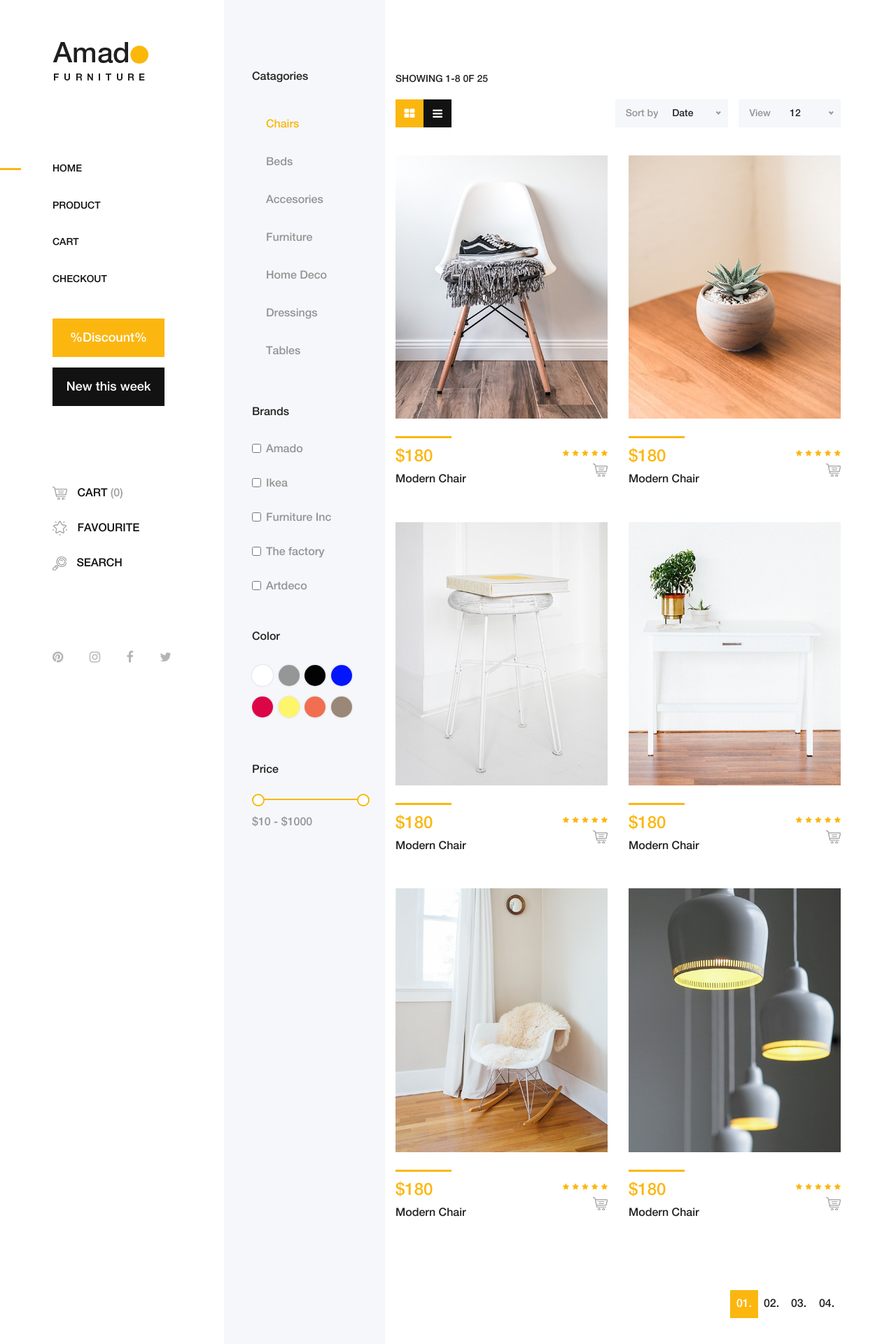
After one commit to trinhbahuy/feng_shui, a Django app: page /store/shop in a window 1280 px wide. The commit adds this page. Shown: the top 1920 px of the page at 70% size. Run offline with Django 3.2, Linux system fonts and the light colour scheme; some libraries are stand-ins or nearby versions.

Commit message:
add more pages

```diff
--- a/shop/settings.py
+++ b/shop/settings.py
@@ -85,7 +85,7 @@ DATABASES = {
     'default': {
         'ENGINE': 'django.db.backends.mysql',
         'OPTIONS': {
-            'read_default_file': '/etc/my.cnf',
+            'read_default_file': '/etc/mysql/my.cnf',
         },
     }
 }
--- a/store/templates/store/base.html
+++ b/store/templates/store/base.html
@@ -10,10 +10,10 @@
     <!-- The above 4 meta tags *must* come first in the head; any other head content must come *after* these tags -->
 
     <!-- Title  -->
-    <title>Amado - Furniture Ecommerce Template | Home</title>
+    <title>Phong Thuỷ TH</title>
 
     <!-- Favicon  -->
-    <link rel="icon" href="{% static 'img/core-img/favicon.ico' %}">
+    <link rel="icon" href="{% static 'img/core-img/icon.png' %}">
 
     <!-- Core Style CSS -->
     <link rel="stylesheet" href="{% static 'css/core-style.css' %}">
@@ -68,9 +68,8 @@
             <!-- Amado Nav -->
             <nav class="amado-nav">
                 <ul>
-                    <li class="active"><a href="index.html">Home</a></li>
-                    <li><a href="shop.html">Shop</a></li>
-                    <li><a href="product-details.html">Product</a></li>
+                    <li class="active"><a href="/store">Home</a></li>
+                    <li><a href="/store/product">Product</a></li>
                     <li><a href="cart.html">Cart</a></li>
                     <li><a href="checkout.html">Checkout</a></li>
                 </ul>
--- a/store/templates/store/index.html
+++ b/store/templates/store/index.html
@@ -7,7 +7,7 @@
 
                 <!-- Single Catagory -->
                 <div class="single-products-catagory clearfix">
-                    <a href="shop.html">
+                    <a href="/store/shop">
                         <img src="{% static 'img/bg-img/1.jpg' %}" alt="">
                         <!-- Hover Content -->
                         <div class="hover-content">
@@ -20,7 +20,7 @@
 
                 <!-- Single Catagory -->
                 <div class="single-products-catagory clearfix">
-                    <a href="shop.html">
+                    <a href="/store/shop">
                         <img src="{% static 'img/bg-img/2.jpg' %}" alt="">
                         <!-- Hover Content -->
                         <div class="hover-content">
@@ -33,7 +33,7 @@
 
                 <!-- Single Catagory -->
                 <div class="single-products-catagory clearfix">
-                    <a href="shop.html">
+                    <a href="/store/shop">
                         <img src="{% static 'img/bg-img/3.jpg' %}" alt="">
                         <!-- Hover Content -->
                         <div class="hover-content">
--- /dev/null
+++ b/store/templates/store/shop.html
@@ -0,0 +1,378 @@
+{% extends "./base.html" %}
+{% load static %}
+{% block content %}
+   <div class="shop_sidebar_area">
+
+            <!-- ##### Single Widget ##### -->
+            <div class="widget catagory mb-50">
+                <!-- Widget Title -->
+                <h6 class="widget-title mb-30">Catagories</h6>
+
+                <!--  Catagories  -->
+                <div class="catagories-menu">
+                    <ul>
+                        <li class="active"><a href="#">Chairs</a></li>
+                        <li><a href="#">Beds</a></li>
+                        <li><a href="#">Accesories</a></li>
+                        <li><a href="#">Furniture</a></li>
+                        <li><a href="#">Home Deco</a></li>
+                        <li><a href="#">Dressings</a></li>
+                        <li><a href="#">Tables</a></li>
+                    </ul>
+                </div>
+            </div>
+
+            <!-- ##### Single Widget ##### -->
+            <div class="widget brands mb-50">
+                <!-- Widget Title -->
+                <h6 class="widget-title mb-30">Brands</h6>
+
+                <div class="widget-desc">
+                    <!-- Single Form Check -->
+                    <div class="form-check">
+                        <input class="form-check-input" type="checkbox" value="" id="amado">
+                        <label class="form-check-label" for="amado">Amado</label>
+                    </div>
+                    <!-- Single Form Check -->
+                    <div class="form-check">
+                        <input class="form-check-input" type="checkbox" value="" id="ikea">
+                        <label class="form-check-label" for="ikea">Ikea</label>
+                    </div>
+                    <!-- Single Form Check -->
+                    <div class="form-check">
+                        <input class="form-check-input" type="checkbox" value="" id="furniture">
+                        <label class="form-check-label" for="furniture">Furniture Inc</label>
+                    </div>
+                    <!-- Single Form Check -->
+                    <div class="form-check">
+                        <input class="form-check-input" type="checkbox" value="" id="factory">
+                        <label class="form-check-label" for="factory">The factory</label>
+                    </div>
+                    <!-- Single Form Check -->
+                    <div class="form-check">
+                        <input class="form-check-input" type="checkbox" value="" id="artdeco">
+                        <label class="form-check-label" for="artdeco">Artdeco</label>
+                    </div>
+                </div>
+            </div>
+
+            <!-- ##### Single Widget ##### -->
+            <div class="widget color mb-50">
+                <!-- Widget Title -->
+                <h6 class="widget-title mb-30">Color</h6>
+
+                <div class="widget-desc">
+                    <ul class="d-flex">
+                        <li><a href="#" class="color1"></a></li>
+                        <li><a href="#" class="color2"></a></li>
+                        <li><a href="#" class="color3"></a></li>
+                        <li><a href="#" class="color4"></a></li>
+                        <li><a href="#" class="color5"></a></li>
+                        <li><a href="#" class="color6"></a></li>
+                        <li><a href="#" class="color7"></a></li>
+                        <li><a href="#" class="color8"></a></li>
+                    </ul>
+                </div>
+            </div>
+
+            <!-- ##### Single Widget ##### -->
+            <div class="widget price mb-50">
+                <!-- Widget Title -->
+                <h6 class="widget-title mb-30">Price</h6>
+
+                <div class="widget-desc">
+                    <div class="slider-range">
+                        <div data-min="10" data-max="1000" data-unit="$" class="slider-range-price ui-slider ui-slider-horizontal ui-widget ui-widget-content ui-corner-all" data-value-min="10" data-value-max="1000" data-label-result="">
+                            <div class="ui-slider-range ui-widget-header ui-corner-all"></div>
+                            <span class="ui-slider-handle ui-state-default ui-corner-all" tabindex="0"></span>
+                            <span class="ui-slider-handle ui-state-default ui-corner-all" tabindex="0"></span>
+                        </div>
+                        <div class="range-price">$10 - $1000</div>
+                    </div>
+                </div>
+            </div>
+        </div>
+
+        <div class="amado_product_area section-padding-100">
+            <div class="container-fluid">
+
+                <div class="row">
+                    <div class="col-12">
+                        <div class="product-topbar d-xl-flex align-items-end justify-content-between">
+                            <!-- Total Products -->
+                            <div class="total-products">
+                                <p>Showing 1-8 0f 25</p>
+                                <div class="view d-flex">
+                                    <a href="#"><i class="fa fa-th-large" aria-hidden="true"></i></a>
+                                    <a href="#"><i class="fa fa-bars" aria-hidden="true"></i></a>
+                                </div>
+                            </div>
+                            <!-- Sorting -->
+                            <div class="product-sorting d-flex">
+                                <div class="sort-by-date d-flex align-items-center mr-15">
+                                    <p>Sort by</p>
+                                    <form action="#" method="get">
+                                        <select name="select" id="sortBydate">
+                                            <option value="value">Date</option>
+                                            <option value="value">Newest</option>
+                                            <option value="value">Popular</option>
+                                        </select>
+                                    </form>
+                                </div>
+                                <div class="view-product d-flex align-items-center">
+                                    <p>View</p>
+                                    <form action="#" method="get">
+                                        <select name="select" id="viewProduct">
+                                            <option value="value">12</option>
+                                            <option value="value">24</option>
+                                            <option value="value">48</option>
+                                            <option value="value">96</option>
+                                        </select>
+                                    </form>
+                                </div>
+                            </div>
+                        </div>
+                    </div>
+                </div>
+
+                <div class="row">
+
+                    <!-- Single Product Area -->
+                    <div class="col-12 col-sm-6 col-md-12 col-xl-6">
+                        <div class="single-product-wrapper">
+                            <!-- Product Image -->
+                            <div class="product-img">
+                                <img src="img/product-img/product1.jpg" alt="">
+                                <!-- Hover Thumb -->
+                                <img class="hover-img" src="img/product-img/product2.jpg" alt="">
+                            </div>
+
+                            <!-- Product Description -->
+                            <div class="product-description d-flex align-items-center justify-content-between">
+                                <!-- Product Meta Data -->
+                                <div class="product-meta-data">
+                                    <div class="line"></div>
+                                    <p class="product-price">$180</p>
+                                    <a href="product-details.html">
+                                        <h6>Modern Chair</h6>
+                                    </a>
+                                </div>
+                                <!-- Ratings & Cart -->
+                                <div class="ratings-cart text-right">
+                                    <div class="ratings">
+                                        <i class="fa fa-star" aria-hidden="true"></i>
+                                        <i class="fa fa-star" aria-hidden="true"></i>
+                                        <i class="fa fa-star" aria-hidden="true"></i>
+                                        <i class="fa fa-star" aria-hidden="true"></i>
+                                        <i class="fa fa-star" aria-hidden="true"></i>
+                                    </div>
+                                    <div class="cart">
+                                        <a href="cart.html" data-toggle="tooltip" data-placement="left" title="Add to Cart"><img src="img/core-img/cart.png" alt=""></a>
+                                    </div>
+                                </div>
+                            </div>
+                        </div>
+                    </div>
+
+                    <!-- Single Product Area -->
+                    <div class="col-12 col-sm-6 col-md-12 col-xl-6">
+                        <div class="single-product-wrapper">
+                            <!-- Product Image -->
+                            <div class="product-img">
+                                <img src="img/product-img/product2.jpg" alt="">
+                                <!-- Hover Thumb -->
+                                <img class="hover-img" src="img/product-img/product3.jpg" alt="">
+                            </div>
+
+                            <!-- Product Description -->
+                            <div class="product-description d-flex align-items-center justify-content-between">
+                                <!-- Product Meta Data -->
+                                <div class="product-meta-data">
+                                    <div class="line"></div>
+                                    <p class="product-price">$180</p>
+                                    <a href="product-details.html">
+                                        <h6>Modern Chair</h6>
+                                    </a>
+                                </div>
+                                <!-- Ratings & Cart -->
+                                <div class="ratings-cart text-right">
+                                    <div class="ratings">
+                                        <i class="fa fa-star" aria-hidden="true"></i>
+                                        <i class="fa fa-star" aria-hidden="true"></i>
+                                        <i class="fa fa-star" aria-hidden="true"></i>
+                                        <i class="fa fa-star" aria-hidden="true"></i>
+                                        <i class="fa fa-star" aria-hidden="true"></i>
+                                    </div>
+                                    <div class="cart">
+                                        <a href="cart.html" data-toggle="tooltip" data-placement="left" title="Add to Cart"><img src="img/core-img/cart.png" alt=""></a>
+                                    </div>
+                                </div>
+                            </div>
+                        </div>
+                    </div>
+
+                    <!-- Single Product Area -->
+                    <div class="col-12 col-sm-6 col-md-12 col-xl-6">
+                        <div class="single-product-wrapper">
+                            <!-- Product Image -->
+                            <div class="product-img">
+                                <img src="img/product-img/product3.jpg" alt="">
+                                <!-- Hover Thumb -->
+                                <img class="hover-img" src="img/product-img/product4.jpg" alt="">
+                            </div>
+
+                            <!-- Product Description -->
+                            <div class="product-description d-flex align-items-center justify-content-between">
+                                <!-- Product Meta Data -->
+                                <div class="product-meta-data">
+                                    <div class="line"></div>
+                                    <p class="product-price">$180</p>
+                                    <a href="product-details.html">
+                                        <h6>Modern Chair</h6>
+                                    </a>
+                                </div>
+                                <!-- Ratings & Cart -->
+                                <div class="ratings-cart text-right">
+                                    <div class="ratings">
+                                        <i class="fa fa-star" aria-hidden="true"></i>
+                                        <i class="fa fa-star" aria-hidden="true"></i>
+                                        <i class="fa fa-star" aria-hidden="true"></i>
+                                        <i class="fa fa-star" aria-hidden="true"></i>
+                                        <i class="fa fa-star" aria-hidden="true"></i>
+                                    </div>
+                                    <div class="cart">
+                                        <a href="cart.html" data-toggle="tooltip" data-placement="left" title="Add to Cart"><img src="img/core-img/cart.png" alt=""></a>
+                                    </div>
+                                </div>
+                            </div>
+                        </div>
+                    </div>
+
+                    <!-- Single Product Area -->
+                    <div class="col-12 col-sm-6 col-md-12 col-xl-6">
+                        <div class="single-product-wrapper">
+                            <!-- Product Image -->
+                            <div class="product-img">
+                                <img src="img/product-img/product4.jpg" alt="">
+                                <!-- Hover Thumb -->
+                                <img class="hover-img" src="img/product-img/product5.jpg" alt="">
+                            </div>
+
+                            <!-- Product Description -->
+                            <div class="product-description d-flex align-items-center justify-content-between">
+                                <!-- Product Meta Data -->
+                                <div class="product-meta-data">
+                                    <div class="line"></div>
+                                    <p class="product-price">$180</p>
+                                    <a href="product-details.html">
+                                        <h6>Modern Chair</h6>
+                                    </a>
+                                </div>
+                                <!-- Ratings & Cart -->
+                                <div class="ratings-cart text-right">
+                                    <div class="ratings">
+                                        <i class="fa fa-star" aria-hidden="true"></i>
+                                        <i class="fa fa-star" aria-hidden="true"></i>
+                                        <i class="fa fa-star" aria-hidden="true"></i>
+                                        <i class="fa fa-star" aria-hidden="true"></i>
+                                        <i class="fa fa-star" aria-hidden="true"></i>
+                                    </div>
+                                    <div class="cart">
+                                        <a href="cart.html" data-toggle="tooltip" data-placement="left" title="Add to Cart"><img src="img/core-img/cart.png" alt=""></a>
+                                    </div>
+                                </div>
+                            </div>
+                        </div>
+                    </div>
+
+                    <!-- Single Product Area -->
+                    <div class="col-12 col-sm-6 col-md-12 col-xl-6">
+                        <div class="single-product-wrapper">
+                            <!-- Product Image -->
+                            <div class="product-img">
+                                <img src="img/product-img/product5.jpg" alt="">
+                                <!-- Hover Thumb -->
+                                <img class="hover-img" src="img/product-img/product6.jpg" alt="">
+                            </div>
+
+                            <!-- Product Description -->
+                            <div class="product-description d-flex align-items-center justify-content-between">
+                                <!-- Product Meta Data -->
+                                <div class="product-meta-data">
+                                    <div class="line"></div>
+                                    <p class="product-price">$180</p>
+                                    <a href="product-details.html">
+                                        <h6>Modern Chair</h6>
+                                    </a>
+                                </div>
+                                <!-- Ratings & Cart -->
+                                <div class="ratings-cart text-right">
+                                    <div class="ratings">
+                                        <i class="fa fa-star" aria-hidden="true"></i>
+                                        <i class="fa fa-star" aria-hidden="true"></i>
+                                        <i class="fa fa-star" aria-hidden="true"></i>
+                                        <i class="fa fa-star" aria-hidden="true"></i>
+                                        <i class="fa fa-star" aria-hidden="true"></i>
+                                    </div>
+                                    <div class="cart">
+                                        <a href="cart.html" data-toggle="tooltip" data-placement="left" title="Add to Cart"><img src="img/core-img/cart.png" alt=""></a>
+                                    </div>
+                                </div>
+                            </div>
+                        </div>
+                    </div>
+
+                    <!-- Single Product Area -->
+                    <div class="col-12 col-sm-6 col-md-12 col-xl-6">
+                        <div class="single-product-wrapper">
+                            <!-- Product Image -->
+                            <div class="product-img">
+                                <img src="img/product-img/product6.jpg" alt="">
+                                <!-- Hover Thumb -->
+                                <img class="hover-img" src="img/product-img/product1.jpg" alt="">
+                            </div>
+
+                            <!-- Product Description -->
+                            <div class="product-description d-flex align-items-center justify-content-between">
+                                <!-- Product Meta Data -->
+                                <div class="product-meta-data">
+                                    <div class="line"></div>
+                                    <p class="product-price">$180</p>
+                                    <a href="product-details.html">
+                                        <h6>Modern Chair</h6>
+                                    </a>
+                                </div>
+                                <!-- Ratings & Cart -->
+                                <div class="ratings-cart text-right">
+                                    <div class="ratings">
+                                        <i class="fa fa-star" aria-hidden="true"></i>
+                                        <i class="fa fa-star" aria-hidden="true"></i>
+                                        <i class="fa fa-star" aria-hidden="true"></i>
+                                        <i class="fa fa-star" aria-hidden="true"></i>
+                                        <i class="fa fa-star" aria-hidden="true"></i>
+                                    </div>
+                                    <div class="cart">
+                                        <a href="cart.html" data-toggle="tooltip" data-placement="left" title="Add to Cart"><img src="img/core-img/cart.png" alt=""></a>
+                                    </div>
+                                </div>
+                            </div>
+                        </div>
+                    </div>
+                </div>
+
+                <div class="row">
+                    <div class="col-12">
+                        <!-- Pagination -->
+                        <nav aria-label="navigation">
+                            <ul class="pagination justify-content-end mt-50">
+                                <li class="page-item active"><a class="page-link" href="#">01.</a></li>
+                                <li class="page-item"><a class="page-link" href="#">02.</a></li>
+                                <li class="page-item"><a class="page-link" href="#">03.</a></li>
+                                <li class="page-item"><a class="page-link" href="#">04.</a></li>
+                            </ul>
+                        </nav>
+                    </div>
+                </div>
+            </div>
+        </div>
+{% endblock %}
--- a/store/urls.py
+++ b/store/urls.py
@@ -7,9 +7,11 @@ app_name = 'store'
 
 urlpatterns = [
     path('', views.index),
-    path('login', views.login),
-    path('logout', views.logout),
-    path('user', views.user),
+    path('shop', views.shop),
+    path('product', views.product)
+    # path('login', views.login),
+    # path('logout', views.logout),
+    # path('user', views.user),
     ###########
     # path('login', auth_views.LoginView.as_view())
     # path('<int:product_id>/results', views.results),
--- a/store/views.py
+++ b/store/views.py
@@ -11,6 +11,11 @@ from django.contrib.auth import authenticate, login as user_login, logout as use
 def index(request):
     question = "xxx"
     return render(request, 'store/index.html', {'question': question})
+def shop(request):
+    return render(request, 'store/shop.html')
+
+def product(request):
+    return render(request, 'store/product.html')
 
 def login(request):
     if request.method == 'POST' :
```
Also changed, not shown: store/templates/store/product.html (added, +109 -0 lines), store/static/img/core-img/icon.png (added), store/templates/registration/login.html (renamed from store/templates/store/login.html), 5 other files.
